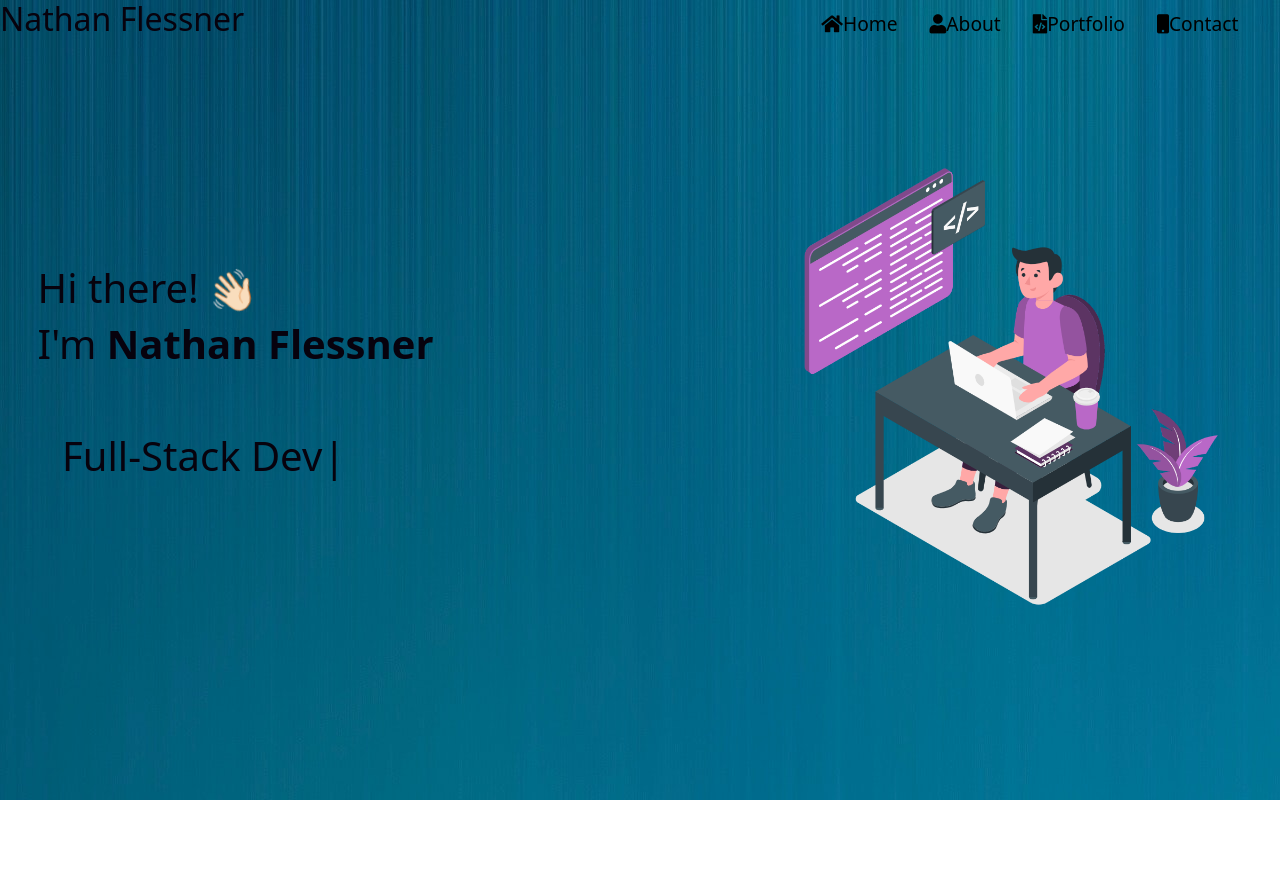
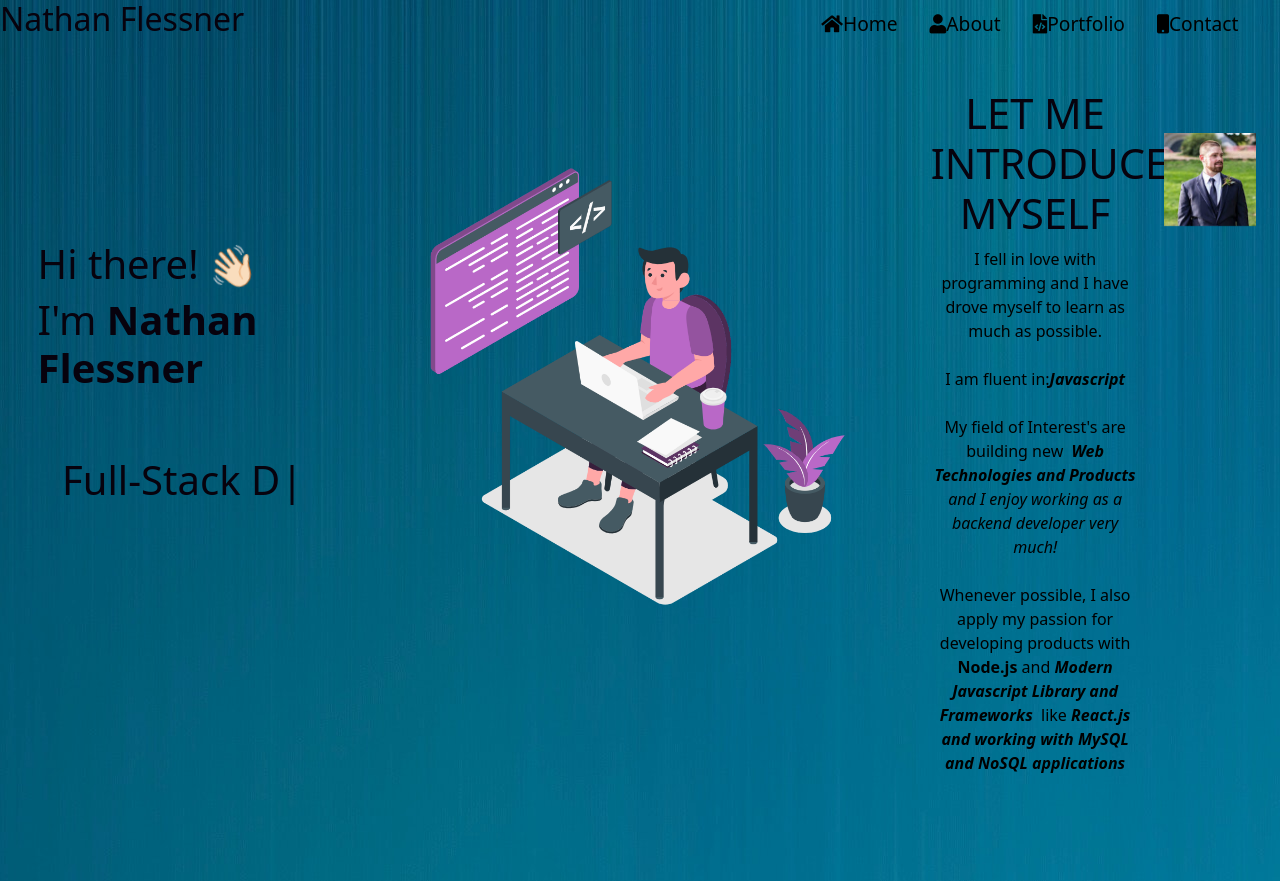
Before and after one commit to SirNathanJF/this-is-nate, a React (Create React App) app: page / in a window 1280 px wide. Before the commit the page ends 800 px from the top, so only its background shows below. Built offline with nearby package versions, Linux system fonts and the light colour scheme.

Commit message:
added introduce myself into Home2. Working on styling

```diff
--- a/package.json
+++ b/package.json
@@ -12,6 +12,7 @@
     "react": "^17.0.2",
     "react-bootstrap": "^2.0.2",
     "react-dom": "^17.0.2",
+    "react-parallax-tilt": "^1.5.74",
     "react-scripts": "4.0.3",
     "typewriter-effect": "^2.18.2",
     "web-vitals": "^1.1.2"
--- a/public/index.html
+++ b/public/index.html
@@ -12,7 +12,7 @@
     <link rel="stylesheet" href="https://pro.fontawesome.com/releases/v5.10.0/css/all.css" integrity="sha384-AYmEC3Yw5cVb3ZcuHtOA93w35dYTsvhLPVnYs9eStHfGJvOvKxVfELGroGkvsg+p" crossorigin="anonymous"/>
     <link rel="apple-touch-icon" href="%PUBLIC_URL%/logo192.png" />
     <link rel="manifest" href="%PUBLIC_URL%/manifest.json" />
-    <title>Nathan Flessner</title>
+    <title>Nathan Flessner | Portfolio</title>
   </head>
   <body>
     <noscript>You need to enable JavaScript to run this app.</noscript>
--- a/src/components/views/Home.js
+++ b/src/components/views/Home.js
@@ -1,7 +1,7 @@
 import React from 'react';
 import { Container, Row, Col } from "react-bootstrap";
 import Typewrite from './Typewrite'
-import headshot from "../../Assets/headshot.jpg"
+import Home2 from './Home2'
 import coder from '../../Assets/coder.svg'
 
 export default function Home() {
@@ -28,7 +28,8 @@ export default function Home() {
       </Container>
       <Col md={5} style={{ paddingBottom: 20 }}>
               <img src={coder} alt="coder at desk" className="img-fluid"/>
-            </Col>
+      </Col>
+      <Home2 />
     </section>
   )
 }
--- a/src/components/views/Home2.js
+++ b/src/components/views/Home2.js
@@ -0,0 +1,55 @@
+import React from "react";
+import { Container, Row, Col } from "react-bootstrap";
+import headshot from "../../Assets/headshot.jpg";
+import Tilt from "react-parallax-tilt";
+
+function Home2() {
+  return (
+    <Container fluid className="home-about-section" id="about">
+      <Container>
+        <Row>
+          <Col md={8} className="home-about-description">
+            <h1 style={{ fontSize: "2.6em" }}>
+              LET ME <span className="purple"> INTRODUCE </span> MYSELF
+            </h1>
+            <p className="home-about-body">
+              I fell in love with programming and I have drove myself to learn as much as possible.
+              <br />
+              <br />I am fluent in:
+              <i>
+                <b className="purple">Javascript</b>
+              </i>
+              <br />
+              <br />
+              My field of Interest's are building new &nbsp;
+              <i>
+                <b className="purple">Web Technologies and Products </b> and
+                I enjoy working as a backend developer very much!
+              </i>
+              <br />
+              <br />
+              Whenever possible, I also apply my passion for developing products
+              with <b className="purple">Node.js</b> and
+              <i>
+                <b className="purple">
+                  {" "}
+                  Modern Javascript Library and Frameworks
+                </b>
+              </i>
+              &nbsp; like
+              <i>
+                <b className="purple"> React.js and working with MySQL and NoSQL applications</b>
+              </i>
+            </p>
+          </Col>
+          <Col md={4} className="myAvtar">
+            <Tilt>
+              <img src={headshot} className="img-fluid" alt="avatar" />
+            </Tilt>
+          </Col>
+        </Row>
+      </Container>
+    </Container>
+)}
+
+export default Home2;
--- a/src/index.css
+++ b/src/index.css
@@ -100,3 +100,21 @@ code {
    60% { transform: rotate( 0.0deg) }  /* Reset for the last half to pause */
   100% { transform: rotate( 0.0deg) }
 }
+
+.home-about-section {
+  position: relative;
+  padding-bottom: 70px !important;
+  padding-top: 70px !important;
+}
+
+.home-about-description {
+  color: black !important;
+  padding-top: 100px !important;
+  padding-bottom: 20px !important;
+  text-align: center;
+}
+
+.myAvtar {
+  justify-content: center !important;
+  padding-top: 9em !important;
+}
```
Also changed, not shown: 1 other file (tests, documents, lock files or other folders).
